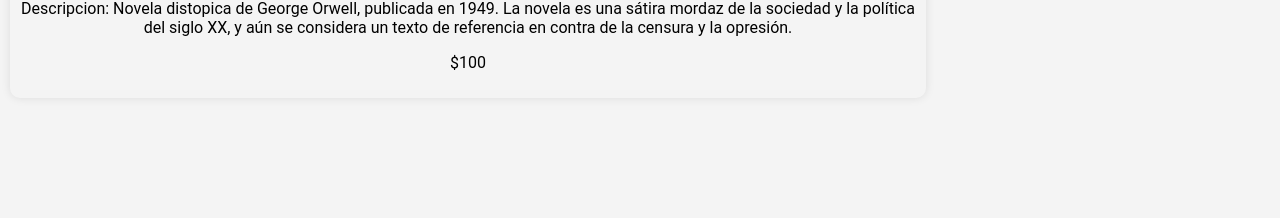
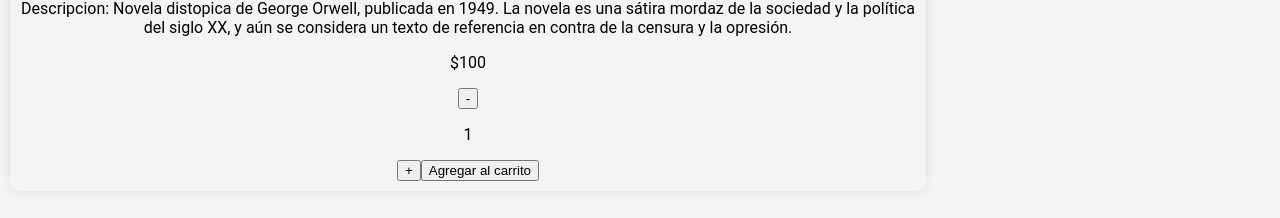
Before and after one commit to GPthegrey/ecommerce-bookstore-57780, a React (Vite) app: page /libros/1 in a window 1280 px wide. Shown: the part 579-797 px from the top of the page. Built offline with nearby package versions, Linux system fonts and the light colour scheme.

Commit message:
adding counter for products to cart

```diff
--- /dev/null
+++ b/src/components/ItemCount/ItemCounter.jsx
@@ -0,0 +1,26 @@
+import { useState } from 'react';
+
+const ItemCounter = ({ addToCart }) => {
+  const [count, setCount] = useState(1);
+
+  const increment = () => {
+    setCount(count + 1);
+  };
+
+  const decrement = () => {
+    if (count > 1) {
+      setCount(count - 1);
+    }
+  };
+
+  return (
+    <div>
+      <button onClick={decrement}>-</button>
+      <p>{count}</p>
+      <button onClick={increment}>+</button>
+      <button onClick={() => addToCart(count)}>Agregar al carrito</button>
+    </div>
+  );
+};
+
+export default ItemCounter;
--- a/src/components/itemDetailContainer/ItemDetail.jsx
+++ b/src/components/itemDetailContainer/ItemDetail.jsx
@@ -1,20 +1,31 @@
-import React from 'react'
+import React from 'react';
 import './ItemDetail.css';
+import ItemCounter from '../ItemCount/ItemCounter';
 
+const ItemDetail = ({ item }) => {
+  const addToCart = (count) => {
+    const productoCarrito = {
+      item: item,
+      cantidad: count,
+    };
 
-const ItemDetail = ( {item} ) => {
+    // You can now handle adding the item to the cart here
+    console.log('Adding to cart:', productoCarrito);
+  };
+
   return (
     <div>
-      <div className='card'>
+      <div className="card">
         <h2>{item.nombre}</h2>
         <p>Autor: {item.autor}</p>
         <p>{item.categoria}</p>
-        <img src={item.imagen} alt={item.title} />
+        <img src={item.imagen} alt={item.nombre} />
         <p>Descripcion: {item.descripcion}</p>
         <p>${item.precio}</p>
+        <ItemCounter addToCart={addToCart} />
       </div>
     </div>
-  )
-}
+  );
+};
 
-export default ItemDetail
+export default ItemDetail;
```
